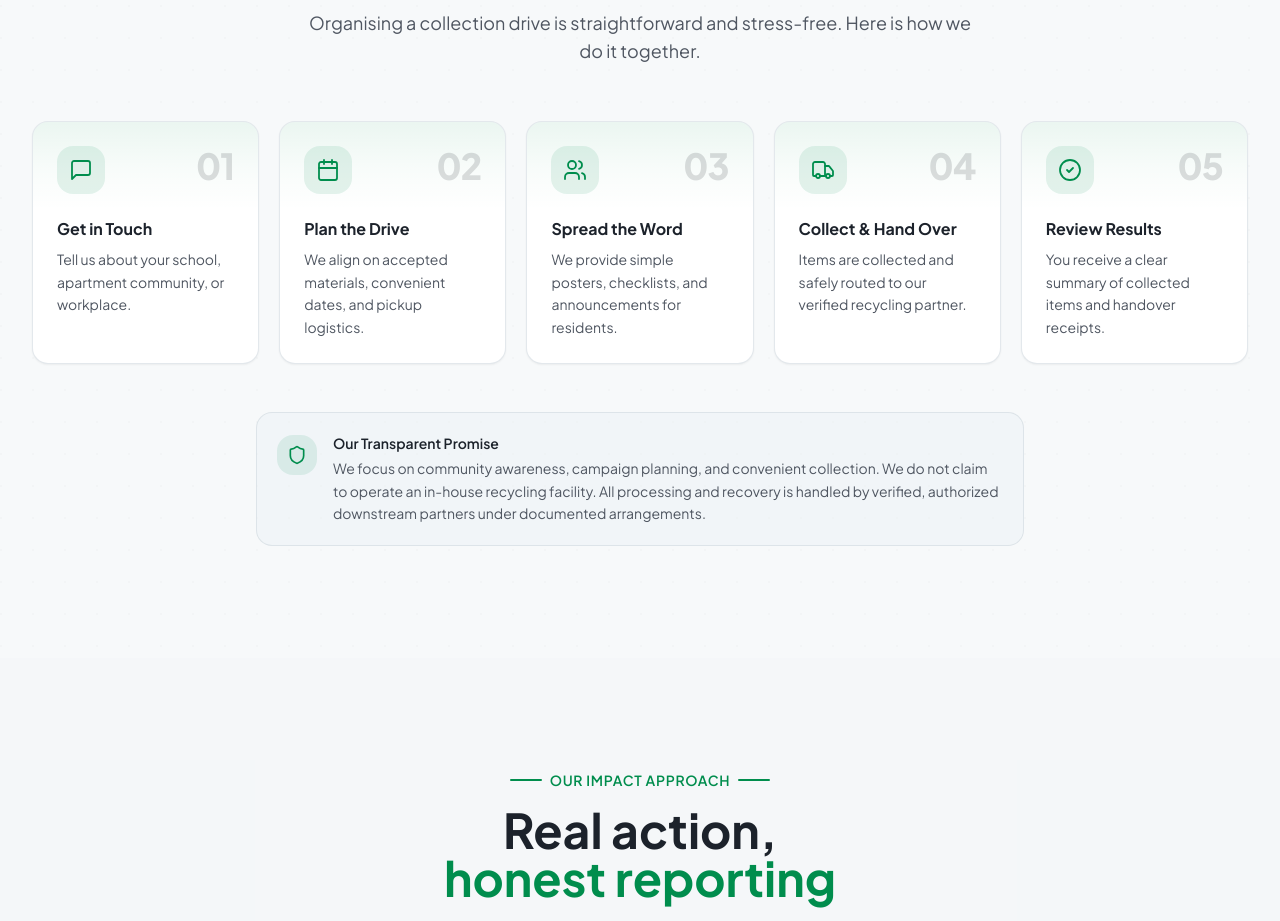
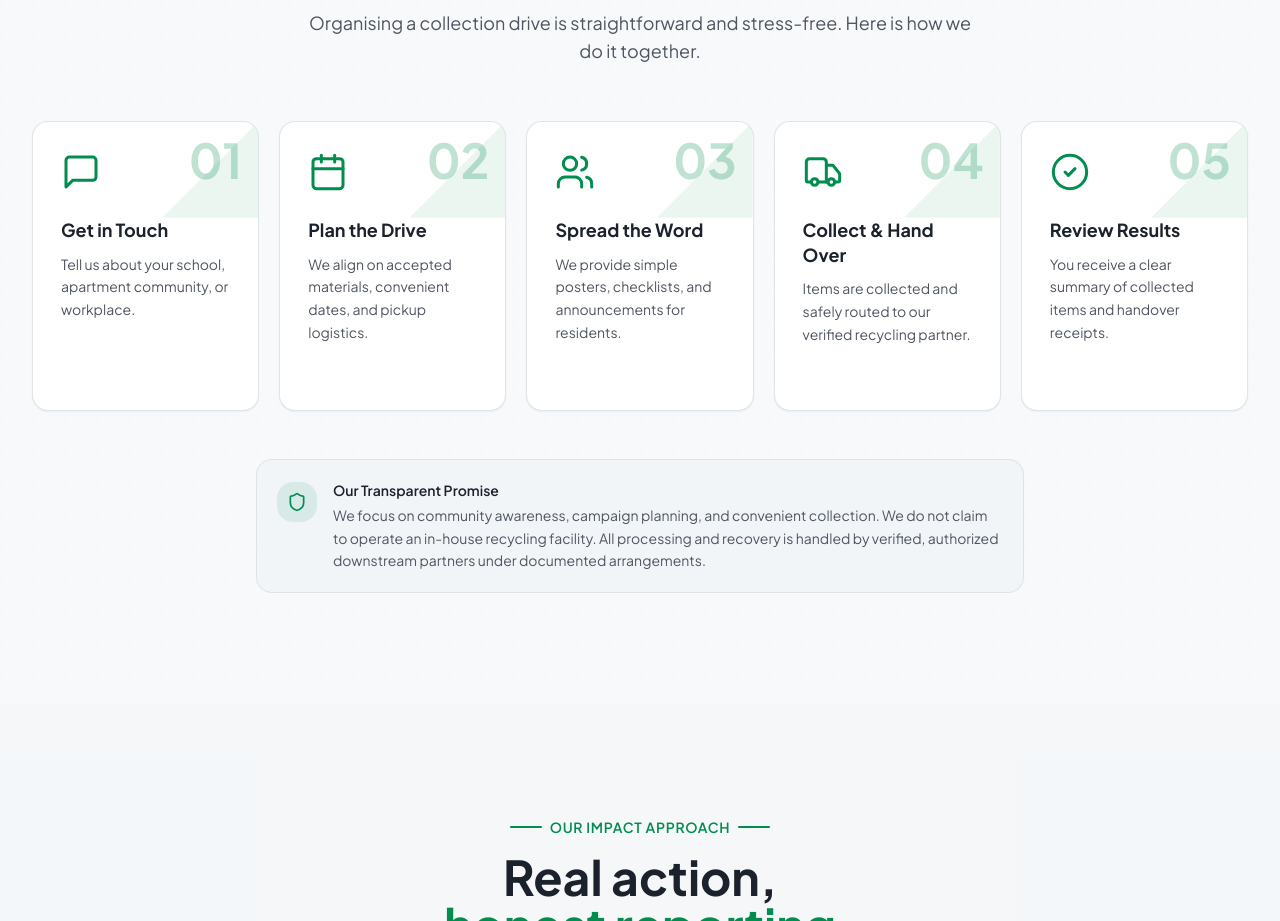
Before and after one commit to himanshukt03/Reverta, a Next.js app: page / in a window 1280 px wide. Shown: the part 3305-4226 px from the top of the page. Built offline with nearby package versions, Linux system fonts and the light colour scheme.

Commit message:
Implement ModelCards corner polygon and watermark design in Reverta green

```diff
--- a/components/how-it-works.tsx
+++ b/components/how-it-works.tsx
@@ -67,43 +67,49 @@ export function HowItWorks() {
           </p>
         </motion.div>
 
-        {/* Desktop & Tablet Grid: Styled after the Exponential Scaling Framework reference */}
+        {/* Desktop 5-Card Grid: ModelCards Component Style with Green Theme */}
         <div className="mt-14 hidden md:block">
           <div className="grid md:grid-cols-3 lg:grid-cols-5 gap-5">
             {steps.map((step, index) => (
-              <motion.div
-                key={step.title}
+              <motion.article
+                key={step.num}
                 initial={{ opacity: 0, y: 20 }}
                 whileInView={{ opacity: 1, y: 0 }}
                 viewport={{ once: true }}
                 transition={{ delay: index * 0.08 }}
-                className="group bg-card rounded-2xl border border-border/70 shadow-xs hover:shadow-md hover:border-primary/40 hover:-translate-y-1 transition-all duration-300 flex flex-col justify-between overflow-hidden"
+                className="group relative bg-card rounded-2xl border border-border/80 p-7 min-h-[290px] overflow-hidden shadow-xs hover:shadow-md hover:border-primary/40 hover:-translate-y-1 transition-all duration-300 flex flex-col justify-start"
               >
-                {/* Header: Subtle tinted top area with Icon on left + Large Watermark Number on right */}
-                <div className="p-6 pb-4 bg-gradient-to-b from-primary/[0.08] via-primary/[0.03] to-transparent flex items-start justify-between">
-                  <div className="w-12 h-12 rounded-xl bg-primary/10 text-primary flex items-center justify-center group-hover:scale-105 group-hover:bg-primary group-hover:text-primary-foreground transition-all duration-200">
-                    <step.icon className="w-6 h-6 stroke-[1.8]" />
-                  </div>
-                  <span className="text-4xl font-extrabold text-foreground/15 group-hover:text-primary/25 transition-colors font-sans select-none tracking-tight">
+                {/* Corner polygon slice matching the CSS clip-path */}
+                <div
+                  className="absolute top-0 right-0 w-24 h-24 bg-primary/[0.08] pointer-events-none transition-colors group-hover:bg-primary/[0.14]"
+                  style={{ clipPath: "polygon(100% 0, 0 100%, 100% 100%)" }}
+                />
+
+                {/* Big watermark step number */}
+                <span className="absolute top-3.5 right-4 font-bold text-primary/25 group-hover:text-primary/35 transition-colors text-5xl leading-none select-none pointer-events-none font-sans">
                   {step.num}
                 </span>
+
+                {/* Card Icon in Reverta Green */}
+                <div className="w-11 h-11 text-primary mb-6 flex items-center justify-start flex-shrink-0">
+                  <step.icon className="w-10 h-10 stroke-[1.8]" />
                 </div>
 
-                {/* Body Content */}
-                <div className="p-6 pt-2 flex-1 flex flex-col justify-start">
-                  <h3 className="font-bold text-foreground text-base mb-2 group-hover:text-primary transition-colors leading-snug">
+                {/* Title */}
+                <h3 className="font-bold text-foreground text-lg mb-2.5 leading-snug group-hover:text-primary transition-colors">
                   {step.title}
                 </h3>
-                  <p className="text-xs sm:text-sm text-muted-foreground leading-relaxed">
+
+                {/* Description */}
+                <p className="text-sm text-muted-foreground leading-relaxed">
                   {step.description}
                 </p>
-                </div>
-              </motion.div>
+              </motion.article>
             ))}
           </div>
         </div>
 
-        {/* Mobile slim vertical timeline with connecting line */}
+        {/* Mobile slim vertical timeline with continuous connecting line */}
         <div className="mt-10 md:hidden relative max-w-md mx-auto">
           {/* Continuous vertical connecting line */}
           <div className="absolute left-[26px] top-6 bottom-6 w-0.5 bg-gradient-to-b from-primary/30 via-primary/50 to-primary/30" />
@@ -111,7 +117,7 @@ export function HowItWorks() {
           <div className="space-y-3 relative">
             {steps.map((step, index) => (
               <motion.div
-                key={step.title}
+                key={step.num}
                 initial={{ opacity: 0, x: -15 }}
                 whileInView={{ opacity: 1, x: 0 }}
                 viewport={{ once: true }}
```
Lines whose indentation alone changed are shown as unchanged.
